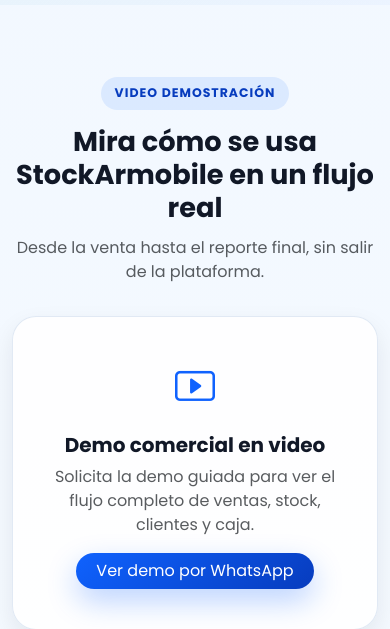
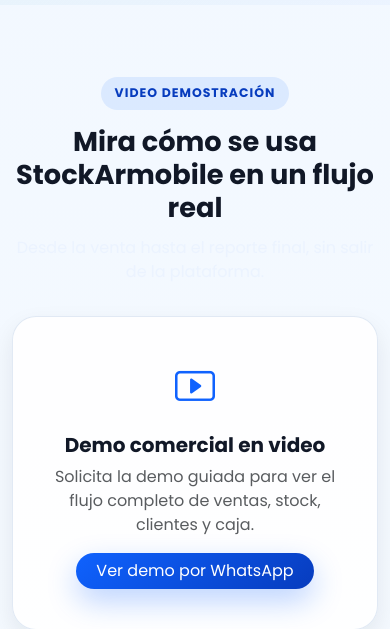
Before and after one commit to camilojm33-debug/stockARmobile, a Python web app: template templates/landing/index.html in a window 390 px wide. Shown: the part 1437-2066 px from the top of the page. Run offline with Jinja, Linux system fonts and the light colour scheme; the template is opened without the code that fills it, so the values that code supplies are empty.

Commit message:
Actualización StockArMobile

```diff
--- a/static/assets/css/landing.css
+++ b/static/assets/css/landing.css
@@ -1058,6 +1058,10 @@ a { text-decoration: none; }
   object-fit: contain;
 }
 
+#video-demo .section-heading .text-muted {
+  color: rgba(226, 236, 255, 0.72) !important;
+}
+
 .video-fallback i {
   font-size: 2.5rem;
   color: var(--primary);
@@ -1150,6 +1154,9 @@ a { text-decoration: none; }
     margin-top: 0.75rem;
     margin-bottom: 1rem;
   }
+  #video-demo .section-heading .text-muted {
+    color: rgba(233, 241, 255, 0.82) !important;
+  }
 }
 
 @media (prefers-reduced-motion: reduce) {
--- a/templates/landing/index.html
+++ b/templates/landing/index.html
@@ -186,6 +186,9 @@
                     <source src="{{ demo_video_file_url }}" type="video/mp4">
                     Tu navegador no soporta reproducción de video.
                   </video>
+                </div>
+                <div class="text-center mt-2">
+                  <a class="btn btn-outline-primary btn-sm" href="{{ demo_video_file_url }}" target="_blank" rel="noopener">Si no se reproduce en tu celular, abre el video aquí</a>
                 </div>
                 {% else %}
                 <div class="video-fallback text-center p-4">
```
